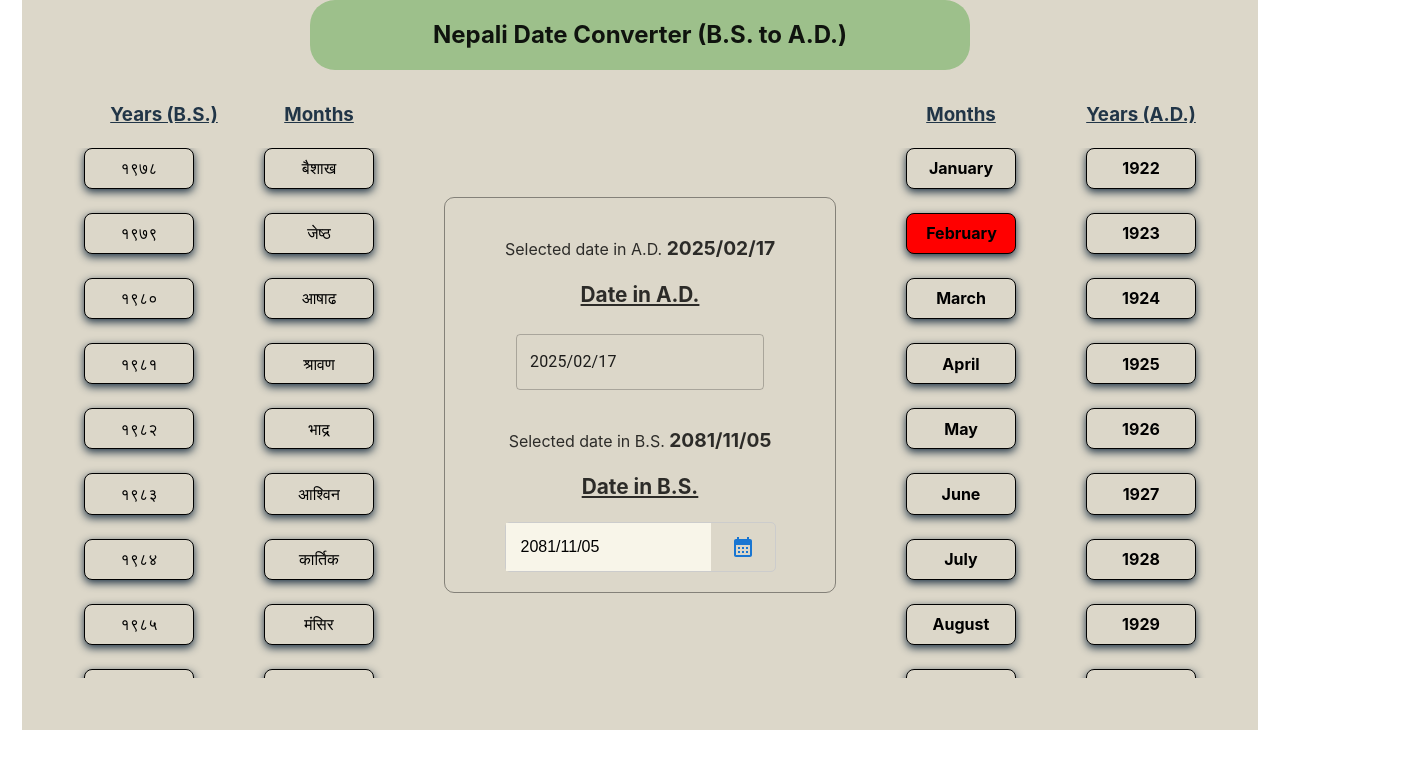
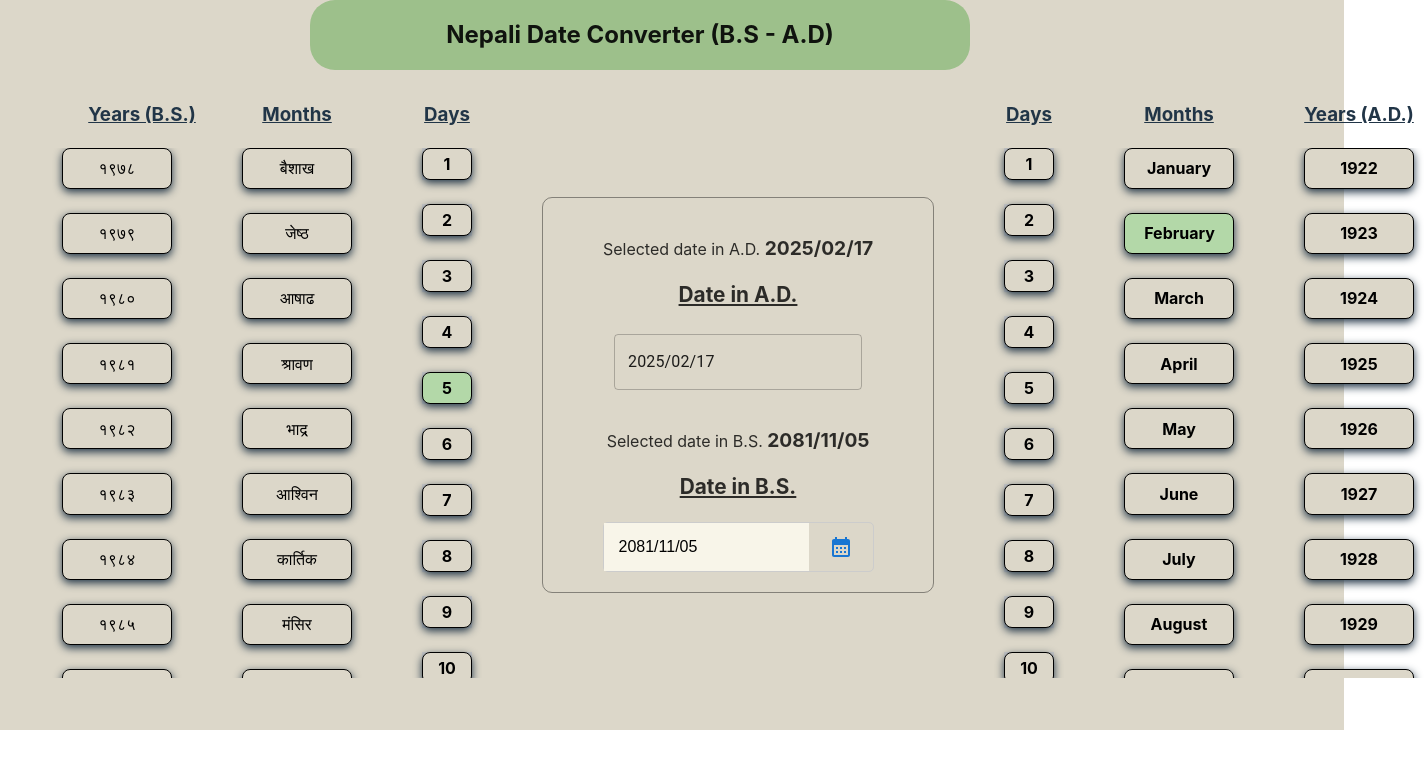
Before and after one commit to bipin-Pariyar2003/Nepali-Date-Picker, a React (Vite) app: page / in a window 1280 px wide. Shown: the top 768 px of the page, 1424 px wide, since content can reach past the window. Built offline with nearby package versions, Linux system fonts and the light colour scheme.

Commit message:
showed date and highlighted current date

```diff
--- a/src/Views/AdView/index.jsx
+++ b/src/Views/AdView/index.jsx
@@ -1,19 +1,65 @@
 import React from "react";
-import { bsYearToAdYear } from "utils";
+import { bsYearToAdYear, getDaysInMonth } from "utils";
 import { calendar_data, en } from "assets/RNepaliCalendar/data";
 
 const AdView = () => {
   const currentEngYear = new Date().getFullYear();
-  console.log("Current year: ", currentEngYear);
-  console.log("Type of year: ", typeof currentEngYear);
+  console.log(typeof currentEngYear);
   const currentEngMonth = new Date().getMonth();
-  console.log("Current Month: ", currentEngMonth);
-  console.log("Type of month: ", typeof currentEngMonth);
+  console.log(currentEngMonth);
+  const currentEngDay = new Date().getDate();
+  console.log(currentEngDay);
+  const daysInMonth = getDaysInMonth(currentEngYear, currentEngMonth + 1);
+  console.log(daysInMonth);
 
+  const daysArray = Array.from({ length: daysInMonth }, (_, i) => i + 1);
   return (
     <>
+      {/* showing days  */}
+      <div style={{ marginTop: "30px", marginRight: "50px" }}>
+        <h3 style={{ textDecoration: "underline" }}>Days</h3>
+        <div
+          style={{
+            marginTop: "0px",
+            display: "flex",
+            flexDirection: "column",
+            height: "530px",
+            overflowY: "auto",
+          }}
+        >
+          {daysArray.map((day, index) => {
+            return (
+              <React.Fragment key={index}>
+                <div
+                  style={{
+                    textAlign: "center",
+                    margin: "10px",
+                    marginTop: "0px",
+                    marginBottom: "0px",
+                    display: "flex",
+                    alignItems: "center",
+                    flexDirection: "column",
+                    backgroundColor: "#ccc",
+                  }}
+                >
+                  <button
+                    className={
+                      +currentEngDay === index + 1
+                        ? "highlight-day"
+                        : "day-button"
+                    }
+                  >
+                    {day}
+                  </button>
+                </div>
+                <br />
+              </React.Fragment>
+            );
+          })}
+        </div>
+      </div>
+
       {/* showing the months  */}
-
       <div style={{ marginTop: "30px", marginRight: "50px" }}>
         <h3 style={{ textDecoration: "underline" }}>Months</h3>
 
@@ -21,6 +67,7 @@ const AdView = () => {
           style={{
             marginLeft: "0px",
             marginTop: "0px",
+            gap: "0px",
             display: "flex",
             flexDirection: "column",
             height: "530px",
--- a/src/Views/BsView/index.jsx
+++ b/src/Views/BsView/index.jsx
@@ -1,10 +1,20 @@
 import React from "react";
 import { np, calendar_data } from "assets/RNepaliCalendar/data";
-import { getCurrentBS, toNepaliNumber } from "assets/RNepaliCalendar";
+import {
+  getCurrentBS,
+  toNepaliNumber,
+  getDaysInMonth,
+} from "assets/RNepaliCalendar";
+
 const BsView = () => {
   const currentBS = getCurrentBS();
   const currentNepaliYear = currentBS.year;
   const currentNepaliMonth = currentBS.month;
+  const currentNepaliDay = currentBS.date;
+
+  //getting days of the month
+  const daysInMonth = getDaysInMonth(currentNepaliYear, currentNepaliMonth);
+  const daysArray = Array.from({ length: daysInMonth }, (_, i) => i + 1);
 
   return (
     <>
@@ -68,7 +78,6 @@ const BsView = () => {
             display: "flex",
             flexDirection: "column",
             height: "530px",
-
             overflowY: "auto",
           }}
         >
@@ -107,6 +116,49 @@ const BsView = () => {
           })}
         </div>
       </div>
+      {/* showing gatey  */}
+      <div style={{ marginTop: "30px", marginLeft: "50px" }}>
+        <h3 style={{ textDecoration: "underline" }}>Days</h3>
+        <div
+          style={{
+            marginTop: "0px",
+            display: "flex",
+            flexDirection: "column",
+            height: "530px",
+            overflowY: "auto",
+          }}
+        >
+          {daysArray.map((day, index) => {
+            return (
+              <React.Fragment key={index}>
+                <div
+                  style={{
+                    textAlign: "center",
+                    margin: "10px",
+                    marginTop: "0px",
+                    marginBottom: "0px",
+                    display: "flex",
+                    alignItems: "center",
+                    flexDirection: "column",
+                    backgroundColor: "#ccc",
+                  }}
+                >
+                  <button
+                    className={
+                      +currentNepaliDay === index + 1
+                        ? "highlight-day"
+                        : "day-button"
+                    }
+                  >
+                    {day}
+                  </button>
+                </div>
+                <br />
+              </React.Fragment>
+            );
+          })}
+        </div>
+      </div>
     </>
   );
 };
--- a/src/Views/Home/index.jsx
+++ b/src/Views/Home/index.jsx
@@ -4,7 +4,7 @@ const Home = () => {
   return (
     <>
       <div className="heading">
-        <h2 style={{}}>Nepali Date Converter (B.S. to A.D.) </h2>
+        <h2 style={{}}>Nepali Date Converter (B.S - A.D) </h2>
       </div>
     </>
   );
--- a/src/index.css
+++ b/src/index.css
@@ -3,10 +3,6 @@
   line-height: 1.5;
   font-weight: 400;
   background-color: #dcd7c9;
-  /* color-scheme: light dark;
-  color: rgba(255, 255, 255, 0.87);
-  background-color: #242424; */
-
   font-synthesis: none;
   text-rendering: optimizeLegibility;
   -webkit-font-smoothing: antialiased;
@@ -71,6 +67,7 @@ button:focus-visible {
 h2 {
   text-align: center;
 }
+
 .heading {
   position: absolute; /* Positions the div at the top */
   top: 0;
@@ -124,8 +121,48 @@ h2 {
 .highlight-year-month {
   width: 110px;
   font-weight: bold;
-  background-color: red;
+  background-color: #b3d8a8;
   border: 1px solid black;
   box-shadow: #213547 0px 3px 8px;
   margin: 0;
 }
+
+/* For WebKit browsers (Chrome, Safari) */
+::-webkit-scrollbar {
+  width: 3px; /* Adjust the width as needed */
+}
+
+/* Track */
+::-webkit-scrollbar-track {
+  background: #f1f1f1; /* Track color */
+}
+
+/* Handle */
+::-webkit-scrollbar-thumb {
+  background: #888; /* Handle color */
+}
+
+/* Handle on hover */
+::-webkit-scrollbar-thumb:hover {
+  background: #555; /* Handle color on hover */
+}
+
+.day-button {
+  width: 50px;
+  padding: 5px;
+  font-weight: bold;
+  background-color: #dcd7c9;
+  border: 1px solid black;
+  box-shadow: #213547 0px 3px 8px;
+  margin: 0;
+}
+
+.highlight-day {
+  width: 50px;
+  padding: 5px;
+  font-weight: bold;
+  background-color: #b3d8a8;
+  border: 1px solid black;
+  box-shadow: #213547 0px 3px 8px;
+  margin: 0;
+}
--- a/src/utils/index.js
+++ b/src/utils/index.js
@@ -38,4 +38,15 @@ const nepDateFormatter = (date) => {
   return formattedNepaliDate;
 };
 
-export { ad2bsHandler, bs2adHandler, nepDateFormatter, bsYearToAdYear };
+//getting days in month english date
+const getDaysInMonth = (year, month) => {
+  return new Date(year, month, 0).getDate();
+};
+
+export {
+  ad2bsHandler,
+  bs2adHandler,
+  nepDateFormatter,
+  bsYearToAdYear,
+  getDaysInMonth,
+};
```
